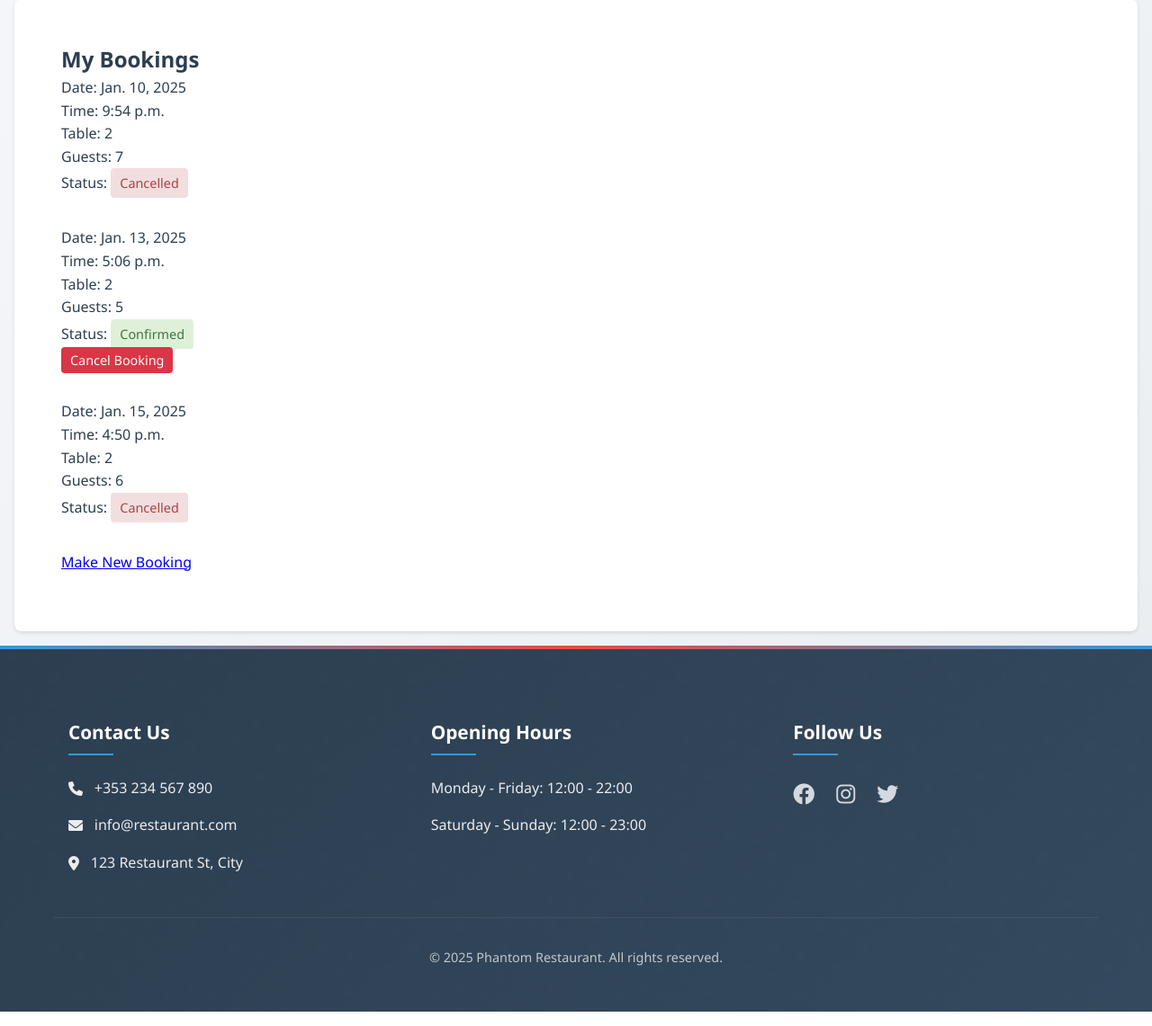
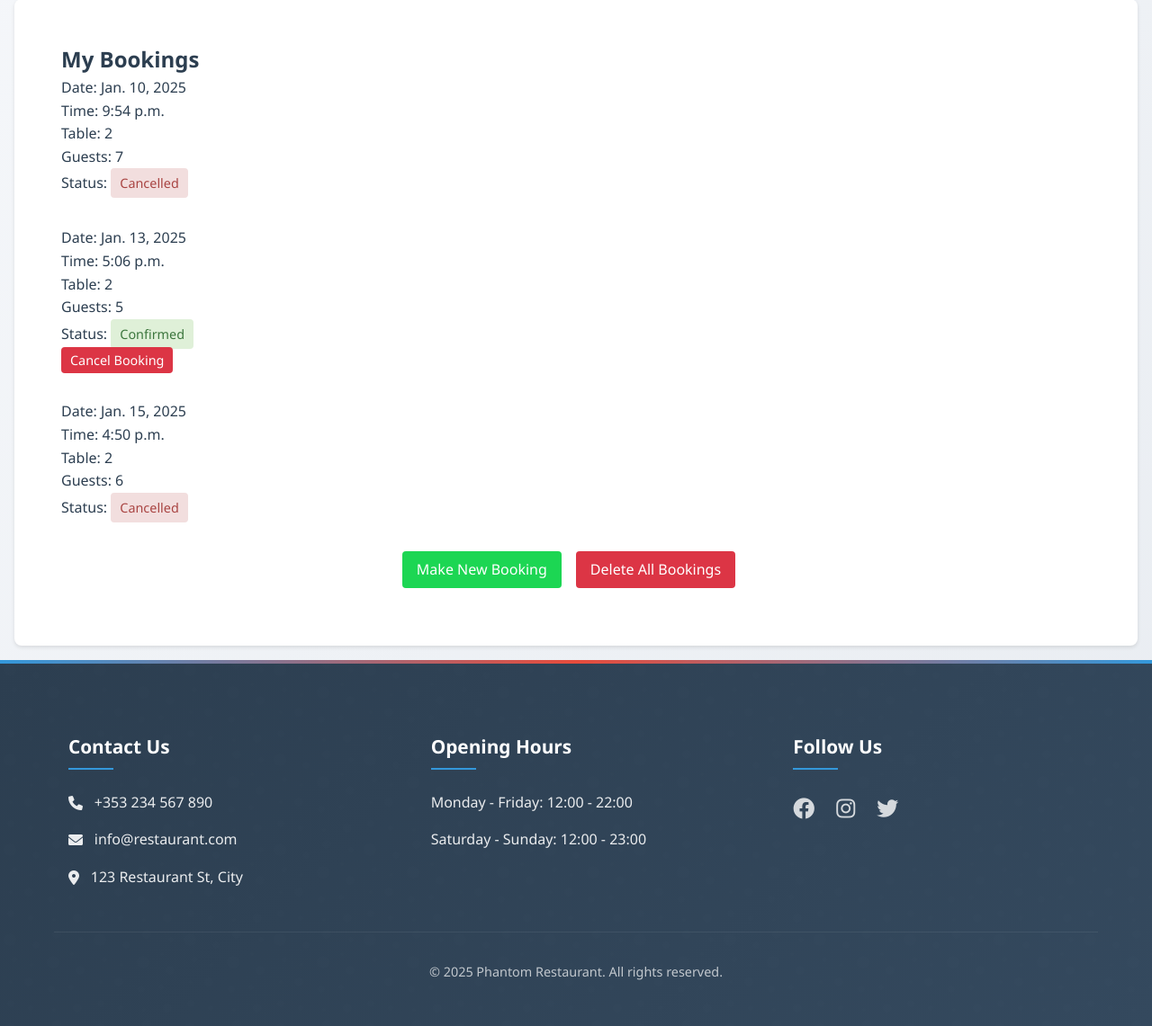
Before and after one commit to Ebuka-martins/restaurant_project, a Django app: page / in a window 1280 px wide. Shown: the part 155-1296 px from the top of the page at 90% size. Run offline with Django 4.2, Linux system fonts and the light colour scheme; a user stored in the database is signed in; data comes from the database, SQL or seed files in the repository; both versions use the stored data as it was after the commit.

Commit message:
updating my styling and url to my project

```diff
--- a/booking/static/booking/css/style.css
+++ b/booking/static/booking/css/style.css
@@ -263,6 +263,73 @@ input:focus, textarea:focus, select:focus {
     border-radius: 8px;
     box-shadow: 0 2px 4px rgba(0, 0, 0, 0.1);
     transition: all 0.3s ease;
+}
+
+/* Booking Actions Button */
+.booking-actions {
+    display: flex;
+    justify-content: center;
+
+}
+
+/* Book Button */
+.book-button {
+    background-color: #1cd653;
+    color: white;
+    padding: 0.5rem 1rem;
+    border: none;
+    border-radius: 4px;
+    cursor: pointer;
+    text-decoration: none;
+    display: inline-block;
+    margin-right: 1rem;
+}
+
+.book-button:hover {
+    background-color:#12ca56
+}
+
+/* Delete all Booking  */
+
+.delete-all-bookings-container {
+    max-width: 600px;
+    margin: 2rem auto;
+    padding: 2rem;
+    background-color: #fff;
+    border-radius: 8px;
+    box-shadow: 0 2px 4px rgba(0, 0, 0, 0.1);
+}
+
+.warning-message {
+    background-color: #fff3cd;
+    border: 1px solid #ffeeba;
+    padding: 1rem;
+    margin: 1rem 0;
+    border-radius: 4px;
+    display: flex;
+    align-items: center;
+    gap: 1rem;
+}
+
+.warning-message i {
+    color: #856404;
+    font-size: 1.5rem;
+}
+
+.delete-button {
+    background-color: #dc3545;
+    color: white;
+    padding: 0.5rem 1rem;
+    border: none;
+    border-radius: 4px;
+    cursor: pointer;
+    text-decoration: none;
+    display: inline-block;
+    margin-right: 1rem;
+}
+
+.delete-button:hover {
+    background-color: #c82333;
 }
 
 /* Messages */
--- a/booking/templates/booking/booking_list.html
+++ b/booking/templates/booking/booking_list.html
@@ -1,4 +1,3 @@
-<!-- booking/templates/booking/booking_list.html -->
 {% extends 'booking/base.html' %}
 
 {% block content %}
@@ -22,5 +21,8 @@
 
     <div class="booking-actions">
         <a href="{% url 'make_booking' %}" class="book-button">Make New Booking</a>
+        {% if bookings %}
+            <a href="{% url 'delete_all_bookings' %}" class="delete-button">Delete All Bookings</a>
+        {% endif %}
     </div>
 {% endblock %}
--- a/booking/views.py
+++ b/booking/views.py
@@ -115,6 +115,15 @@ def cancel_booking(request, booking_id):
 
     return render(request, 'booking/cancel_booking.html', {'booking': booking})
 
+@login_required
+def delete_all_bookings(request):
+    if request.method == 'POST':
+        # Delete all bookings for the current user
+        Booking.objects.filter(user=request.user).delete()
+        messages.success(request, 'All bookings have been successfully deleted.')
+        return redirect('booking_list')
+    return render(request, 'booking/delete_all_bookings.html')
+
 class AnalyticsDashboardView(LoginRequiredMixin, TemplateView):
     template_name = 'booking/analytics_dashboard.html'
 
--- a/restaurant_project/urls.py
+++ b/restaurant_project/urls.py
@@ -29,4 +29,5 @@ urlpatterns = [
     path('booking/<int:booking_id>/cancel/', views.cancel_booking, name='cancel_booking'),
     path('accounts/', include('django.contrib.auth.urls')),
     path('analytics-dashboard/', views.AnalyticsDashboardView.as_view(), name='analytics_dashboard'),
+    path('delete-all-bookings/', views.delete_all_bookings, name='delete_all_bookings'),
 ]
```
Also changed, not shown: booking/templates/booking/delete_all_bookings.html (added, +16 -0 lines), db.sqlite3.
